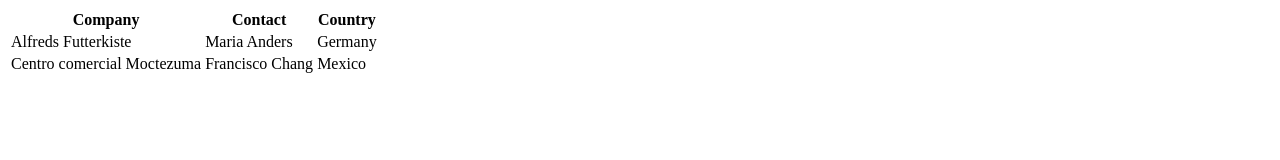
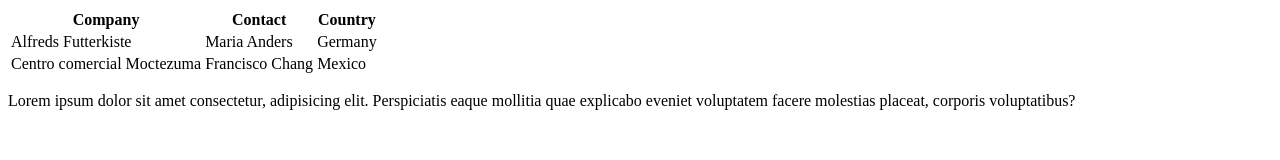
Before and after one commit to Rafansyah24/posttest, a plain HTML site: page index.html in a window 1280 px wide. Drawn offline with Linux system fonts and the light colour scheme.

Commit message:
menambahkan tag p berisi lorem

```diff
--- a/index.html
+++ b/index.html
@@ -24,5 +24,7 @@
           <td>Mexico</td>
         </tr>
       </table>
+
+      <p>Lorem ipsum dolor sit amet consectetur, adipisicing elit. Perspiciatis eaque mollitia quae explicabo eveniet voluptatem facere molestias placeat, corporis voluptatibus?</p>
 </body>
 </html>
```
